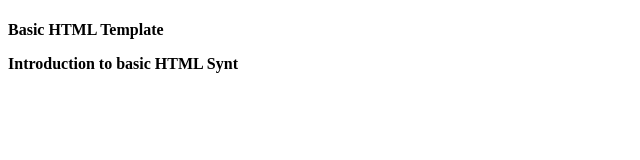
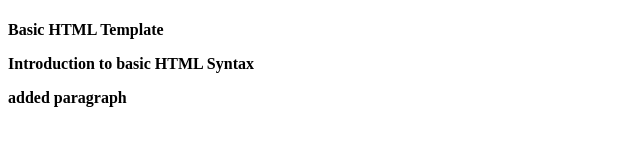
Before and after one commit to dwcml1995/HTML-and-CSS-Projects, a plain HTML site: page BasicHTML.html in a window 1280 px wide. Shown: the whole page, without its empty margins (0-640 px from the left). Drawn offline with Linux system fonts and the light colour scheme.

Commit message:
Added another pargaraph

```diff
--- a/BasicHTML.html
+++ b/BasicHTML.html
@@ -3,7 +3,8 @@
 	<title>coding is awesome!</title>
 		<body>
 			<h4>Basic HTML Template
-				<p>Introduction to basic HTML Synt
+				<p>Introduction to basic HTML Syntax</p>
+				<p>added paragraph</p>
 
 		</body>
 </html>
```
